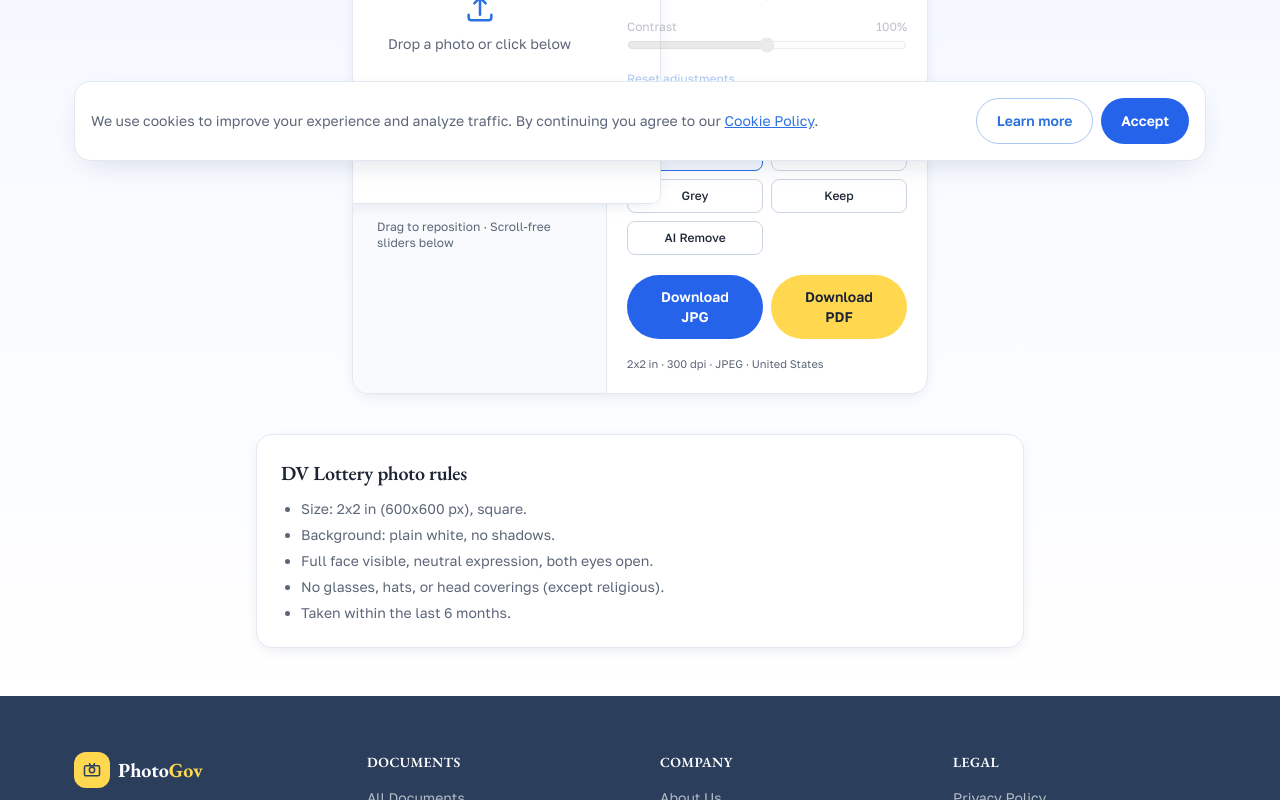
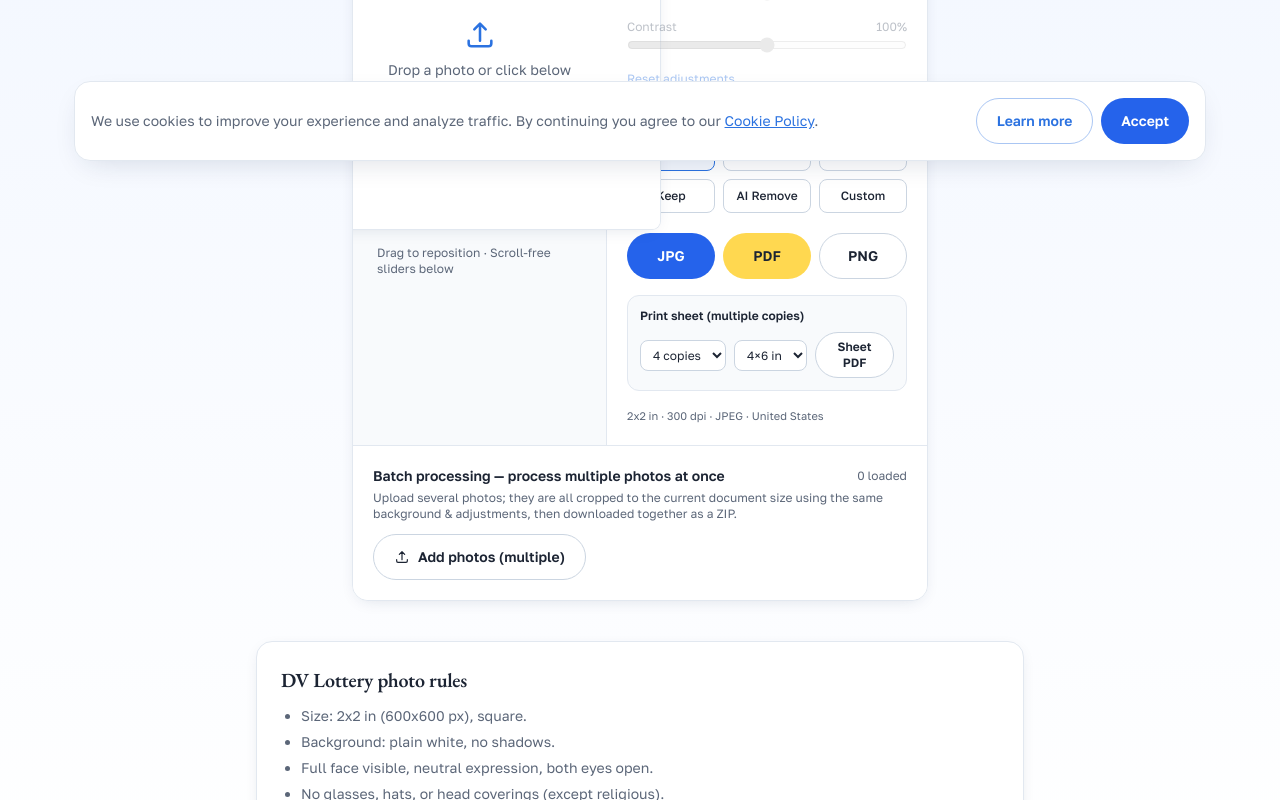
Before and after one commit to wotiler-star/photogov-clone, a Nuxt app: page /dv-lottery in a window 1280 px wide. Shown: the part 623-1423 px from the top of the page. Built offline with nearby package versions, Linux system fonts and the light colour scheme.

Commit message:
feat: PhotoTool enhancements - custom background color, PNG export, multi-copy print sheet, multi-image batch ZIP

```diff
--- a/assets/css/tailwind.css
+++ b/assets/css/tailwind.css
@@ -40,6 +40,9 @@ h1, h2, h3, h4 {
   .btn-yellow {
     @apply btn bg-accent-yellow text-ink hover:brightness-95;
   }
+  .btn-secondary {
+    @apply btn border border-slate-300 bg-white text-ink hover:bg-slate-50;
+  }
   .btn-ghost {
     @apply btn border border-white/30 text-white hover:bg-white/10;
   }
--- a/components/PhotoTool.vue
+++ b/components/PhotoTool.vue
@@ -56,13 +56,8 @@ const offsetY = ref(0)
 const rotate = ref(0)
 const brightness = ref(100)
 const contrast = ref(100)
-const bgMode = ref<'white' | 'blue' | 'grey' | 'keep' | 'ai'>('white')
-
-const defaultBg = (hex?: string): 'white' | 'blue' | 'grey' => {
-  if (hex === '#2B72E0') return 'blue'
-  if (hex === '#E8E8E8') return 'grey'
-  return 'white'
-}
+const bgMode = ref<'white' | 'blue' | 'grey' | 'keep' | 'ai' | 'custom'>('white')
+const customColor = ref('#FFFFFF')
 const fileName = ref('')
 const isProcessing = ref(false)
 const note = ref('')
@@ -71,6 +66,12 @@ const aiReady = ref(false)
 const hasImage = computed(() => !!sourceImg.value)
 const cw = computed(() => selDoc.value?.size.w || 600)
 const ch = computed(() => selDoc.value?.size.h || 600)
+
+const defaultBg = (hex?: string): 'white' | 'blue' | 'grey' => {
+  if (hex === '#2B72E0') return 'blue'
+  if (hex === '#E8E8E8') return 'grey'
+  return 'white'
+}
 
 // 预览显示尺寸（保持比例，限制宽度）
 const previewStyle = computed(() => {
@@ -92,6 +93,7 @@ function loadFile(file: File) {
     img.onload = () => {
       sourceImg.value = img
       aiImg.value = null
+      aiReady.value = false
       bgMode.value = defaultBg(selDoc.value?.background)
       resetTransforms()
       note.value = ''
@@ -134,9 +136,8 @@ function onPointerDown(e: PointerEvent) {
 }
 function onPointerMove(e: PointerEvent) {
   if (!dragging) return
-  const k = 1
-  offsetX.value += (e.clientX - lastX) * k
-  offsetY.value += (e.clientY - lastY) * k
+  offsetX.value += (e.clientX - lastX)
+  offsetY.value += (e.clientY - lastY)
   lastX = e.clientX
   lastY = e.clientY
   draw()
@@ -145,47 +146,58 @@ function onPointerUp() {
   dragging = false
 }
 
-// ---- 绘制 ----
-function activeSource(): CanvasImageSource | null {
-  if (bgMode.value === 'ai' && aiImg.value) return aiImg.value
-  return sourceImg.value
+type ImageLike = HTMLImageElement | HTMLCanvasElement | null
+
+// ---- 核心绘制（单图 / 批量 / 排版 共用）----
+function getDims(img: ImageLike) {
+  const el = img as any
+  return { w: el?.naturalWidth || el?.width || 1, h: el?.naturalHeight || el?.height || 1 }
 }
 
-function renderTo(
+function paint(
   ctx: CanvasRenderingContext2D,
   cwv: number,
-  chv: number
+  chv: number,
+  img?: ImageLike,
+  opts?: Partial<{ scale: number; rot: number; ox: number; oy: number; bright: number; cont: number; bg: string }>
 ) {
-  const img = activeSource()
-  const filter = `brightness(${brightness.value}%) contrast(${contrast.value}%)`
+  const sc = opts?.scale ?? scale.value
+  const rot = opts?.rot ?? rotate.value
+  const ox = opts?.ox ?? offsetX.value
+  const oy = opts?.oy ?? offsetY.value
+  const bright = opts?.bright ?? brightness.value
+  const cont = opts?.cont ?? contrast.value
+  const bm = opts?.bg ?? bgMode.value
+
+  const filter = `brightness(${bright}%) contrast(${cont}%)`
   ctx.save()
   ctx.clearRect(0, 0, cwv, chv)
 
-  // 背景
   let bg = '#FFFFFF'
-  if (bgMode.value === 'blue') bg = '#2B72E0'
-  if (bgMode.value === 'grey') bg = '#E8E8E8'
-  if (bgMode.value === 'ai') bg = '#FFFFFF'
+  if (bm === 'blue') bg = '#2B72E0'
+  else if (bm === 'grey') bg = '#E8E8E8'
+  else if (bm === 'custom') bg = customColor.value
+  else if (bm === 'ai') bg = '#FFFFFF'
   ctx.fillStyle = bg
   ctx.fillRect(0, 0, cwv, chv)
 
   if (img) {
     ctx.filter = filter
-    const imgRatio = (img as HTMLImageElement).naturalWidth /
-      (img as HTMLImageElement).naturalHeight
+    const { w: nw, h: nh } = getDims(img)
+    const imgRatio = nw / nh
     const canvasRatio = cwv / chv
-    const cover =
-      canvasRatio > imgRatio
-        ? cwv / (img as HTMLImageElement).naturalWidth
-        : chv / (img as HTMLImageElement).naturalHeight
-    const s = cover * scale.value
-    ctx.translate(cwv / 2 + offsetX.value, chv / 2 + offsetY.value)
-    ctx.rotate((rotate.value * Math.PI) / 180)
-    const iw = (img as HTMLImageElement).naturalWidth
-    const ih = (img as HTMLImageElement).naturalHeight
-    ctx.drawImage(img, (-iw * s) / 2, (-ih * s) / 2, iw * s, ih * s)
+    const cover = canvasRatio > imgRatio ? cwv / nw : chv / nh
+    const s = cover * sc
+    ctx.translate(cwv / 2 + ox, chv / 2 + oy)
+    ctx.rotate((rot * Math.PI) / 180)
+    ctx.drawImage(img as CanvasImageSource, (-nw * s) / 2, (-nh * s) / 2, nw * s, nh * s)
   }
   ctx.restore()
+}
+
+function activeSource(): ImageLike {
+  if (bgMode.value === 'ai' && aiImg.value) return aiImg.value
+  return sourceImg.value
 }
 
 function draw() {
@@ -193,11 +205,11 @@ function draw() {
   if (!cv) return
   const ctx = cv.getContext('2d')
   if (!ctx) return
-  renderTo(ctx, cw.value, ch.value)
+  paint(ctx, cw.value, ch.value, activeSource())
 }
 
 watch(
-  [scale, offsetX, offsetY, rotate, brightness, contrast, bgMode, selDoc],
+  [scale, offsetX, offsetY, rotate, brightness, contrast, bgMode, customColor, selDoc],
   () => { if (hasImage.value) draw() }
 )
 watch(selDoc, () => {
@@ -206,29 +218,29 @@ watch(selDoc, () => {
 })
 
 onMounted(() => {
-  if (canvasRef.value) {
-    canvasRef.value.width = cw.value
-    canvasRef.value.height = ch.value
-    draw()
-  }
+  syncCanvasSize()
+  draw()
 })
 
 // 当证件切换导致画布尺寸变化时同步
 watch([cw, ch], () => {
+  syncCanvasSize()
+  if (hasImage.value) draw()
+})
+function syncCanvasSize() {
   if (canvasRef.value) {
     canvasRef.value.width = cw.value
     canvasRef.value.height = ch.value
-    if (hasImage.value) draw()
   }
-})
+}
 
-// ---- 导出 ----
+// ---- 导出单张 ----
 function exportCanvas(): HTMLCanvasElement {
   const out = document.createElement('canvas')
   out.width = cw.value
   out.height = ch.value
   const ctx = out.getContext('2d')!
-  renderTo(ctx, cw.value, ch.value)
+  paint(ctx, cw.value, ch.value, activeSource())
   return out
 }
 
@@ -242,17 +254,24 @@ function downloadJPG() {
   note.value = 'JPG downloaded. Check your Downloads folder.'
 }
 
+function downloadPNG() {
+  if (!hasImage.value) return
+  const out = exportCanvas()
+  const link = document.createElement('a')
+  link.download = `${fileName.value || 'photo'}-${selDoc.value?.slug}.png`
+  link.href = out.toDataURL('image/png')
+  link.click()
+  note.value = 'PNG downloaded (lossless).'
+}
+
 async function downloadPDF() {
   if (!hasImage.value) return
   isProcessing.value = true
   try {
     const out = exportCanvas()
     const { jsPDF } = await import('jspdf')
-    const pxW = cw.value
-    const pxH = ch.value
-    // 以英寸为单位，按 300dpi 估算物理尺寸
-    const inW = pxW / 300
-    const inH = pxH / 300
+    const inW = cw.value / 300
+    const inH = ch.value / 300
     const pdf = new jsPDF({ orientation: inW > inH ? 'landscape' : 'portrait', unit: 'in', format: [inW, inH] })
     pdf.addImage(out.toDataURL('image/jpeg', 0.92), 'JPEG', 0, 0, inW, inH)
     pdf.save(`${fileName.value || 'photo'}-${selDoc.value?.slug}.pdf`)
@@ -264,14 +283,139 @@ async function downloadPDF() {
   }
 }
 
+// ---- 排版打印页（多张同图印在一页）----
+const sheetCopies = ref(4)
+const sheetPreset = ref<'4x6' | 'A4'>('4x6')
+
+async function downloadSheet() {
+  if (!hasImage.value) return
+  isProcessing.value = true
+  try {
+    const { jsPDF } = await import('jspdf')
+    const pw = cw.value
+    const ph = ch.value
+    let sheetW: number, sheetH: number
+    if (sheetPreset.value === 'A4') { sheetW = 2480; sheetH = 3508 }
+    else { sheetW = 1200; sheetH = 1800 } // 4x6 in @300dpi
+
+    const margin = Math.round(Math.min(sheetW, sheetH) * 0.04)
+    const gap = Math.round(Math.min(pw, ph) * 0.08)
+    const cols = Math.max(1, Math.floor((sheetW - 2 * margin + gap) / (pw + gap)))
+    const rows = Math.max(1, Math.floor((sheetH - 2 * margin + gap) / (ph + gap)))
+    const perPage = cols * rows
+    const total = Math.min(sheetCopies.value, perPage)
+    const usedW = cols * pw + (cols - 1) * gap
+    const usedH = rows * ph + (rows - 1) * gap
+    const startX = (sheetW - usedW) / 2
+    const startY = (sheetH - usedH) / 2
+
+    const sheet = document.createElement('canvas')
+    sheet.width = sheetW
+    sheet.height = sheetH
+    const sctx = sheet.getContext('2d')!
+    sctx.fillStyle = '#FFFFFF'
+    sctx.fillRect(0, 0, sheetW, sheetH)
+    const src = sourceImg.value
+    for (let i = 0; i < total; i++) {
+      const x = startX + (i % cols) * (pw + gap)
+      const y = startY + Math.floor(i / cols) * (ph + gap)
+      sctx.save()
+      sctx.translate(x, y)
+      paint(sctx, pw, ph, src, { ox: 0, oy: 0 })
+      sctx.restore()
+    }
+
+    const inW = sheetW / 300
+    const inH = sheetH / 300
+    const pdf = new jsPDF({ orientation: inW > inH ? 'landscape' : 'portrait', unit: 'in', format: [inW, inH] })
+    pdf.addImage(sheet.toDataURL('image/jpeg', 0.92), 'JPEG', 0, 0, inW, inH)
+    pdf.save(`photo-sheet-${sheetCopies.value}-${selDoc.value?.slug}.pdf`)
+    note.value = `Print sheet (${total} copies) downloaded as PDF.`
+  } catch (e) {
+    note.value = 'Sheet export failed. Try a single JPG.'
+  } finally {
+    isProcessing.value = false
+  }
+}
+
+// ---- 批量处理（多张图，统一设置，打包 ZIP）----
+interface BatchItem { id: number; name: string; img: HTMLImageElement }
+const batchItems = ref<BatchItem[]>([])
+let batchId = 0
+
+function onBatchFiles(e: Event) {
+  const files = (e.target as HTMLInputElement).files
+  if (!files || !files.length) return
+  note.value = `Loading ${files.length} photo(s)…`
+  let pending = files.length
+  Array.from(files).forEach((f) => {
+    if (!f.type.startsWith('image/')) { if (--pending === 0) note.value = ''; return }
+    const reader = new FileReader()
+    reader.onload = () => {
+      const img = new Image()
+      img.onload = () => {
+        batchItems.value.push({ id: batchId++, name: f.name.replace(/\.[^.]+$/, ''), img })
+        if (--pending === 0) note.value = `${batchItems.value.length} photo(s) ready. Click "Download all (ZIP)".`
+      }
+      img.src = reader.result as string
+    }
+    reader.readAsDataURL(f)
+  })
+}
+
+function batchCanvas(it: BatchItem): HTMLCanvasElement {
+  const out = document.createElement('canvas')
+  out.width = cw.value
+  out.height = ch.value
+  paint(out.getContext('2d')!, cw.value, ch.value, it.img, { ox: 0, oy: 0 })
+  return out
+}
+
+function downloadBatchItem(it: BatchItem) {
+  const out = batchCanvas(it)
+  const link = document.createElement('a')
+  link.download = `${it.name}-${selDoc.value?.slug}.jpg`
+  link.href = out.toDataURL('image/jpeg', 0.92)
+  link.click()
+}
+
+function removeBatchItem(id: number) {
+  batchItems.value = batchItems.value.filter((b) => b.id !== id)
+}
+
+async function downloadBatchZip() {
+  if (!batchItems.value.length) return
+  isProcessing.value = true
+  note.value = 'Zipping photos…'
+  try {
+    const JSZip = (await import('jszip')).default
+    const zip = new JSZip()
+    for (const it of batchItems.value) {
+      const cv = batchCanvas(it)
+      const data = cv.toDataURL('image/jpeg', 0.92).split(',')[1]
+      zip.file(`${it.name}-${selDoc.value?.slug}.jpg`, data, { base64: true })
+    }
+    const blob = await zip.generateAsync({ type: 'blob' })
+    const url = URL.createObjectURL(blob)
+    const a = document.createElement('a')
+    a.href = url
+    a.download = 'photos.zip'
+    a.click()
+    URL.revokeObjectURL(url)
+    note.value = `ZIP downloaded with ${batchItems.value.length} photo(s).`
+  } catch (e) {
+    note.value = 'ZIP export failed. Download individually instead.'
+  } finally {
+    isProcessing.value = false
+  }
+}
+
 // ---- AI 抠图（MediaPipe，运行时 CDN 加载，失败则降级）----
 async function removeBackgroundAI() {
   if (!sourceImg.value) return
   isProcessing.value = true
   note.value = 'Loading AI model…'
   try {
-    // 动态加载 MediaPipe Selfie Segmentation（CDN）
-    // eslint-disable-next-line @typescript-eslint/no-explicit-any
     const mp: any = await loadMediaPipe()
     const seg = new mp.SelfieSegmentation({
       locateFile: (f: string) =>
@@ -315,7 +459,6 @@ function loadMediaPipe(): Promise<any> {
   mpPromise = new Promise((resolve, reject) => {
     const id = 'mp-selfie'
     if (document.getElementById(id)) {
-      // @ts-ignore
       return resolve((window as any).SelfieSegmentation ? { SelfieSegmentation: (window as any).SelfieSegmentation } : null)
     }
     const s = document.createElement('script')
@@ -324,7 +467,6 @@ function loadMediaPipe(): Promise<any> {
       'https://cdn.jsdelivr.net/npm/@mediapipe/selfie_segmentation/selfie_segmentation.js'
     s.crossOrigin = 'anonymous'
     s.onload = () => {
-      // @ts-ignore
       const S = (window as any).SelfieSegmentation
       if (S) resolve({ SelfieSegmentation: S })
       else reject(new Error('SelfieSegmentation not found'))
@@ -439,19 +581,42 @@ function changeCountry(c: string) {
         <!-- 背景 -->
         <div>
           <label class="eyebrow">Background</label>
-          <div class="mt-2 grid grid-cols-2 gap-2">
+          <div class="mt-2 grid grid-cols-3 gap-2">
             <button class="rounded-lg border px-2 py-2 text-xs font-medium" :class="bgMode==='white'?'border-brand-blue bg-brand-blue/5 text-brand-blue':'border-slate-300'" @click="bgMode='white';draw()">White</button>
             <button class="rounded-lg border px-2 py-2 text-xs font-medium" :class="bgMode==='blue'?'border-brand-blue bg-brand-blue/5 text-brand-blue':'border-slate-300'" @click="bgMode='blue';draw()">Blue</button>
             <button class="rounded-lg border px-2 py-2 text-xs font-medium" :class="bgMode==='grey'?'border-brand-blue bg-brand-blue/5 text-brand-blue':'border-slate-300'" @click="bgMode='grey';draw()">Grey</button>
             <button class="rounded-lg border px-2 py-2 text-xs font-medium" :class="bgMode==='keep'?'border-brand-blue bg-brand-blue/5 text-brand-blue':'border-slate-300'" @click="bgMode='keep';draw()">Keep</button>
             <button class="rounded-lg border px-2 py-2 text-xs font-medium" :class="bgMode==='ai'?'border-brand-blue bg-brand-blue/5 text-brand-blue':'border-slate-300'" :disabled="!hasImage||isProcessing" @click="removeBackgroundAI()">AI Remove</button>
+            <button class="rounded-lg border px-2 py-2 text-xs font-medium" :class="bgMode==='custom'?'border-brand-blue bg-brand-blue/5 text-brand-blue':'border-slate-300'" @click="bgMode='custom';draw()">Custom</button>
+          </div>
+          <div v-if="bgMode==='custom'" class="mt-2 flex items-center gap-2 text-xs text-muted">
+            <input type="color" v-model="customColor" @input="bgMode='custom';draw()" class="h-8 w-10 rounded border border-slate-300" />
+            <span>Custom background color</span>
           </div>
         </div>
 
         <!-- 下载 -->
-        <div class="mt-1 grid grid-cols-2 gap-2">
-          <button class="btn-primary" :disabled="!hasImage" @click="downloadJPG()">Download JPG</button>
-          <button class="btn-yellow" :disabled="!hasImage||isProcessing" @click="downloadPDF()">Download PDF</button>
+        <div class="mt-1 grid grid-cols-3 gap-2">
+          <button class="btn-primary" :disabled="!hasImage" @click="downloadJPG()">JPG</button>
+          <button class="btn-yellow" :disabled="!hasImage||isProcessing" @click="downloadPDF()">PDF</button>
+          <button class="btn-secondary" :disabled="!hasImage" @click="downloadPNG()">PNG</button>
+        </div>
+
+        <!-- 排版打印页 -->
+        <div class="rounded-xl border border-slate-200 bg-slate-50 p-3">
+          <p class="text-xs font-semibold text-ink">Print sheet (multiple copies)</p>
+          <div class="mt-2 flex items-center gap-2">
+            <select v-model.number="sheetCopies" class="rounded-lg border border-slate-300 bg-white px-2 py-1.5 text-xs">
+              <option :value="4">4 copies</option>
+              <option :value="6">6 copies</option>
+              <option :value="8">8 copies</option>
+            </select>
+            <select v-model="sheetPreset" class="rounded-lg border border-slate-300 bg-white px-2 py-1.5 text-xs">
+              <option value="4x6">4×6 in</option>
+              <option value="A4">A4</option>
+            </select>
+            <button class="btn-secondary ml-auto px-3 py-1.5 text-xs" :disabled="!hasImage||isProcessing" @click="downloadSheet()">Sheet PDF</button>
+          </div>
         </div>
 
         <p v-if="note" class="text-xs text-accent-green">{{ note }}</p>
@@ -460,5 +625,39 @@ function changeCountry(c: string) {
         </p>
       </div>
     </div>
+
+    <!-- 批量处理 -->
+    <div class="border-t border-slate-200 bg-white p-5">
+      <div class="flex items-center justify-between">
+        <p class="text-sm font-semibold text-ink">Batch processing — process multiple photos at once</p>
+        <span class="text-xs text-muted">{{ batchItems.length }} loaded</span>
+      </div>
+      <p class="mt-1 text-xs text-muted">
+        Upload several photos; they are all cropped to the current document size using the same background & adjustments, then downloaded together as a ZIP.
+      </p>
+      <label class="btn-secondary mt-3 inline-flex cursor-pointer items-center gap-2">
+        <input type="file" accept="image/*" multiple class="hidden" @change="onBatchFiles" />
+        <svg width="16" height="16" viewBox="0 0 24 24" fill="none"><path d="M12 16V4m0 0L8 8m4-4l4 4" stroke="currentColor" stroke-width="1.8" stroke-linecap="round" stroke-linejoin="round"/><path d="M4 16v2a2 2 0 0 0 2 2h12a2 2 0 0 0 2-2v-2" stroke="currentColor" stroke-width="1.8" stroke-linecap="round"/></svg>
+        Add photos (multiple)
+      </label>
+
+      <div v-if="batchItems.length" class="mt-3">
+        <div class="grid grid-cols-2 gap-3 sm:grid-cols-4 lg:grid-cols-6">
+          <div v-for="it in batchItems" :key="it.id" class="rounded-lg border border-slate-200 p-2">
+            <div class="aspect-[3/4] overflow-hidden rounded bg-slate-100">
+              <img :src="it.img.src" class="h-full w-full object-cover" alt="" />
+            </div>
+            <p class="mt-1 truncate text-[11px] text-muted">{{ it.name }}</p>
+            <div class="mt-1 flex gap-1">
+              <button class="flex-1 rounded bg-brand-blue/10 px-1 py-1 text-[10px] font-medium text-brand-blue" @click="downloadBatchItem(it)">JPG</button>
+              <button class="rounded bg-slate-100 px-1 py-1 text-[10px] text-muted" @click="removeBatchItem(it.id)">✕</button>
+            </div>
+          </div>
+        </div>
+        <button class="btn-primary mt-3" :disabled="isProcessing" @click="downloadBatchZip()">
+          Download all (ZIP)
+        </button>
+      </div>
+    </div>
   </div>
 </template>
```
Also changed, not shown: package.json (+4 -3 lines), 1 other file (tests, documents, lock files or other folders).
